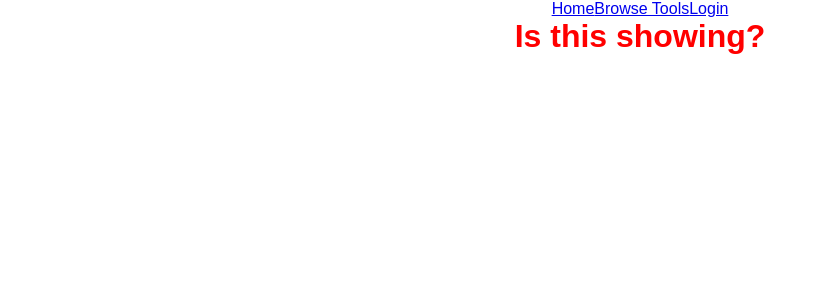
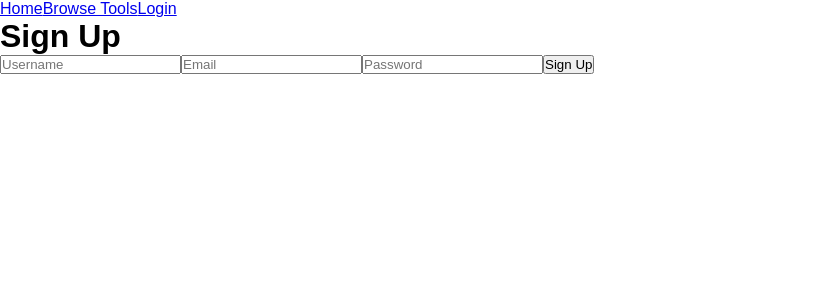
Before and after one commit to Nasra-Maulid/ToolShare, a React (Create React App) app in the folder client/: page /signup in a window 1280 px wide. Shown: the top 300 px of the page, without its empty margins (0-827 px from the left). Built offline with nearby package versions, Linux system fonts and the light colour scheme.

Commit message:
added frontend authentication pages

```diff
--- a/client/src/App.js
+++ b/client/src/App.js
@@ -1,7 +1,8 @@
 import { Routes, Route } from 'react-router-dom';
 import Home from './pages/Home';
+import Login from './pages/Login';
+import Signup from './pages/Signup';
 import NavBar from './components/NavBar';
-import './App.css';
 
 function App() {
     return (
@@ -9,8 +10,9 @@ function App() {
             <NavBar />
             <Routes>
                 <Route path="/" element={<Home />} />
+                <Route path="/login" element={<Login />} />
+                <Route path="/signup" element={<Signup />} />
             </Routes>
-      <h1 style={{ color: 'red' }}>Is this showing?</h1>
         </div>
     );
 }
--- /dev/null
+++ b/client/src/pages/Login.jsx
@@ -0,0 +1,39 @@
+import { Formik, Form, Field, ErrorMessage } from 'formik';
+import * as Yup from 'yup';
+import api from '../api';
+
+const Login = () => {
+    const handleSubmit = async (values) => {
+        try {
+            const response = await api.post('/login', values);
+            localStorage.setItem('user', JSON.stringify(response.data));
+            window.location.href = '/';
+        } catch (error) {
+            alert("Login failed!");
+        }
+    };
+
+    return (
+        <div>
+            <h1>Login</h1>
+            <Formik
+                initialValues={{ username: '', password: '' }}
+                validationSchema={Yup.object({
+                    username: Yup.string().required('Required'),
+                    password: Yup.string().required('Required'),
+                })}
+                onSubmit={handleSubmit}
+            >
+                <Form>
+                    <Field name="username" placeholder="Username" />
+                    <ErrorMessage name="username" />
+                    <Field name="password" type="password" placeholder="Password" />
+                    <ErrorMessage name="password" />
+                    <button type="submit">Login</button>
+                </Form>
+            </Formik>
+        </div>
+    );
+};
+
+export default Login;
--- /dev/null
+++ b/client/src/pages/Signup.jsx
@@ -0,0 +1,42 @@
+import { Formik, Form, Field, ErrorMessage } from 'formik';
+import * as Yup from 'yup';
+import api from '../api';
+
+const Signup = () => {
+    const handleSubmit = async (values) => {
+        try {
+            const response = await api.post('/signup', values);
+            localStorage.setItem('user', JSON.stringify(response.data));
+            window.location.href = '/';
+        } catch (error) {
+            alert("Signup failed!");
+        }
+    };
+
+    return (
+        <div>
+            <h1>Sign Up</h1>
+            <Formik
+                initialValues={{ username: '', email: '', password: '' }}
+                validationSchema={Yup.object({
+                    username: Yup.string().required('Required'),
+                    email: Yup.string().email('Invalid email').required('Required'),
+                    password: Yup.string().min(6, 'Too short!').required('Required'),
+                })}
+                onSubmit={handleSubmit}
+            >
+                <Form>
+                    <Field name="username" placeholder="Username" />
+                    <ErrorMessage name="username" />
+                    <Field name="email" placeholder="Email" />
+                    <ErrorMessage name="email" />
+                    <Field name="password" type="password" placeholder="Password" />
+                    <ErrorMessage name="password" />
+                    <button type="submit">Sign Up</button>
+                </Form>
+            </Formik>
+        </div>
+    );
+};
+
+export default Signup;
```
Lines whose indentation alone changed are shown as unchanged.
